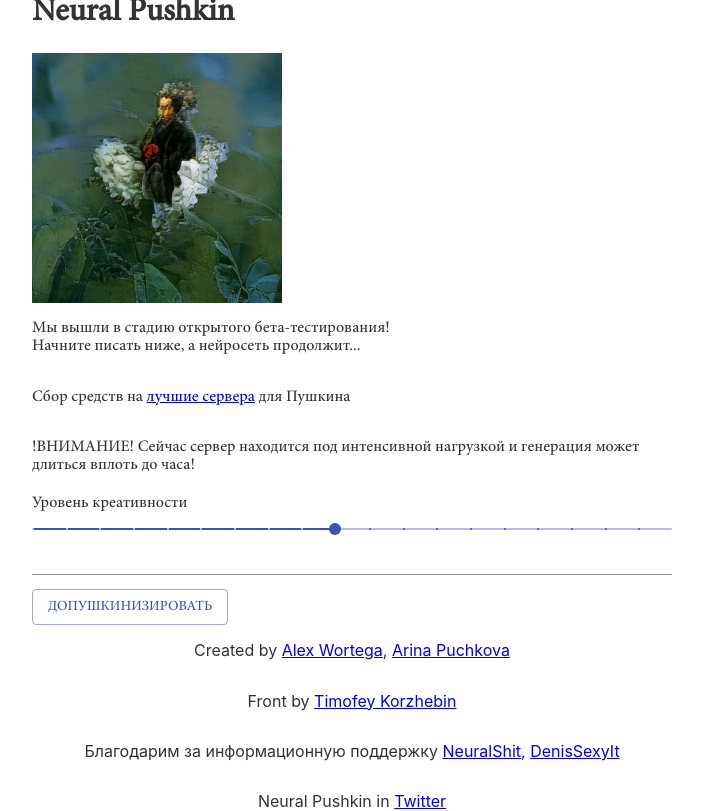
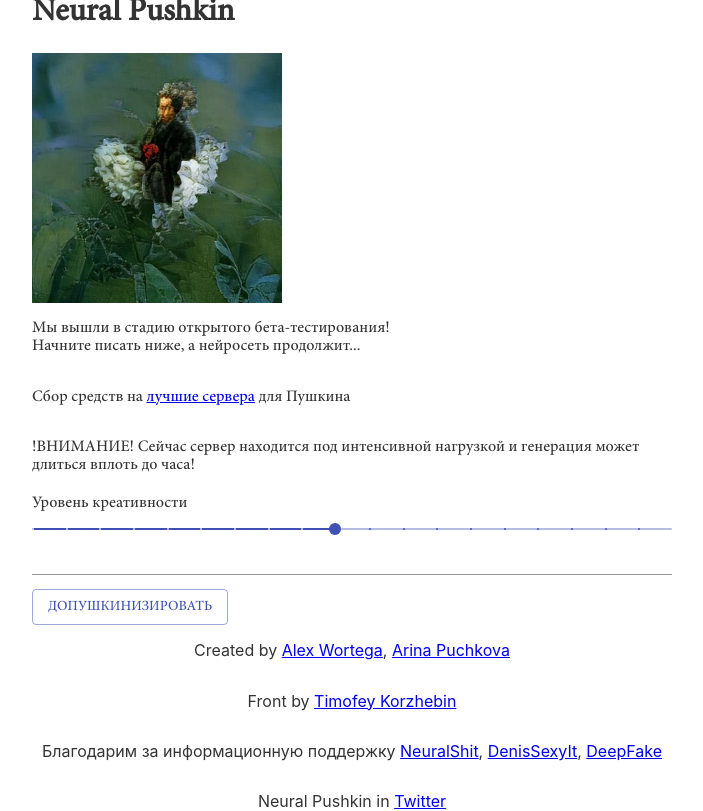
Before and after one commit to TimofeyKorzh/NeuralPushkinFront, a React (Create React App) app: page / in a window 1280 px wide. Shown: the whole page, without its empty margins (288-991 px from the left). Built offline with nearby package versions, Linux system fonts and the light colour scheme; a web font is replaced by a local one.

Commit message:
info update

```diff
--- a/src/App.js
+++ b/src/App.js
@@ -103,7 +103,7 @@ function App() {
 
         <p>Created by <a href="https://t.me/datapron">Alex Wortega</a>, <a href="https://t.me/def_model_train">Arina Puсhkova</a></p>
         <p>Front by <a href="https://github.com/TimofeyKorzh">Timofey Korzhebin</a></p>
-        <p>Благодарим за информационную поддержку <a href="https://t.me/NeuralShit">NeuralShit</a>, <a href="https://t.me/denissexy">DenisSexyIt</a></p>
+        <p>Благодарим за информационную поддержку <a href="https://t.me/NeuralShit">NeuralShit</a>, <a href="https://t.me/denissexy">DenisSexyIt</a>, <a href="https://t.me/DeepFaker">DeepFake</a></p>
 
         <p>Neural Pushkin in <a href="https://twitter.com/NeuralPushkin">Twitter</a></p>
 
```
